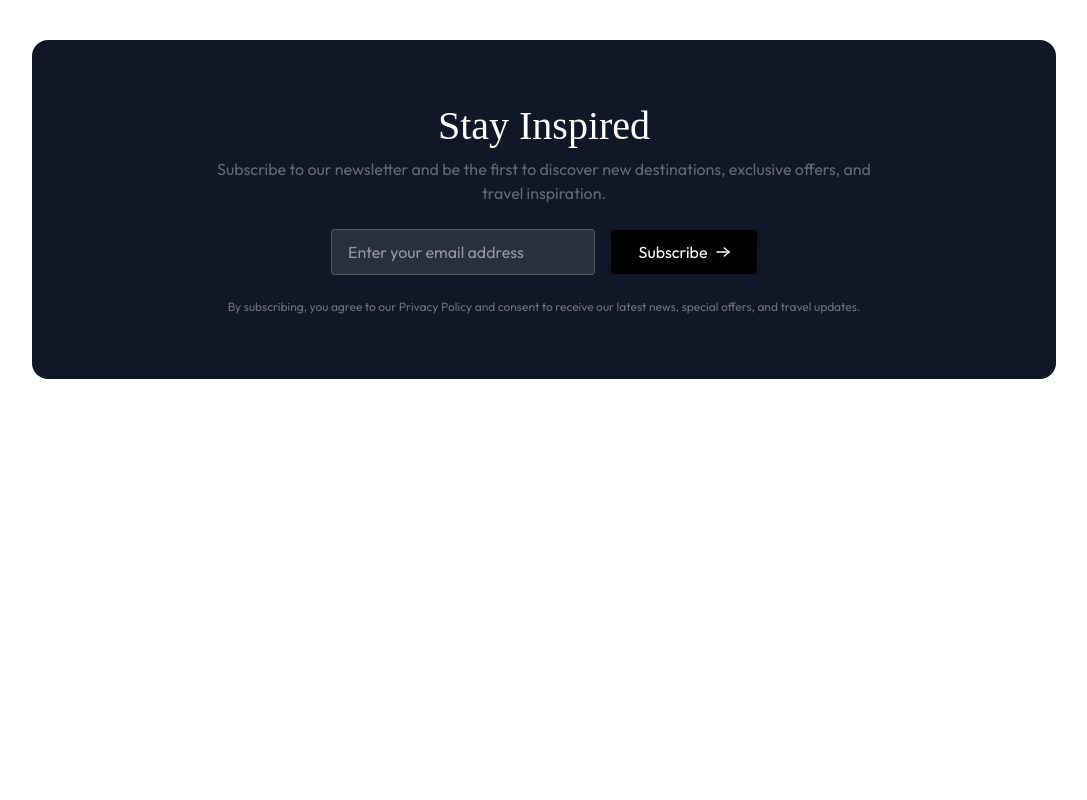
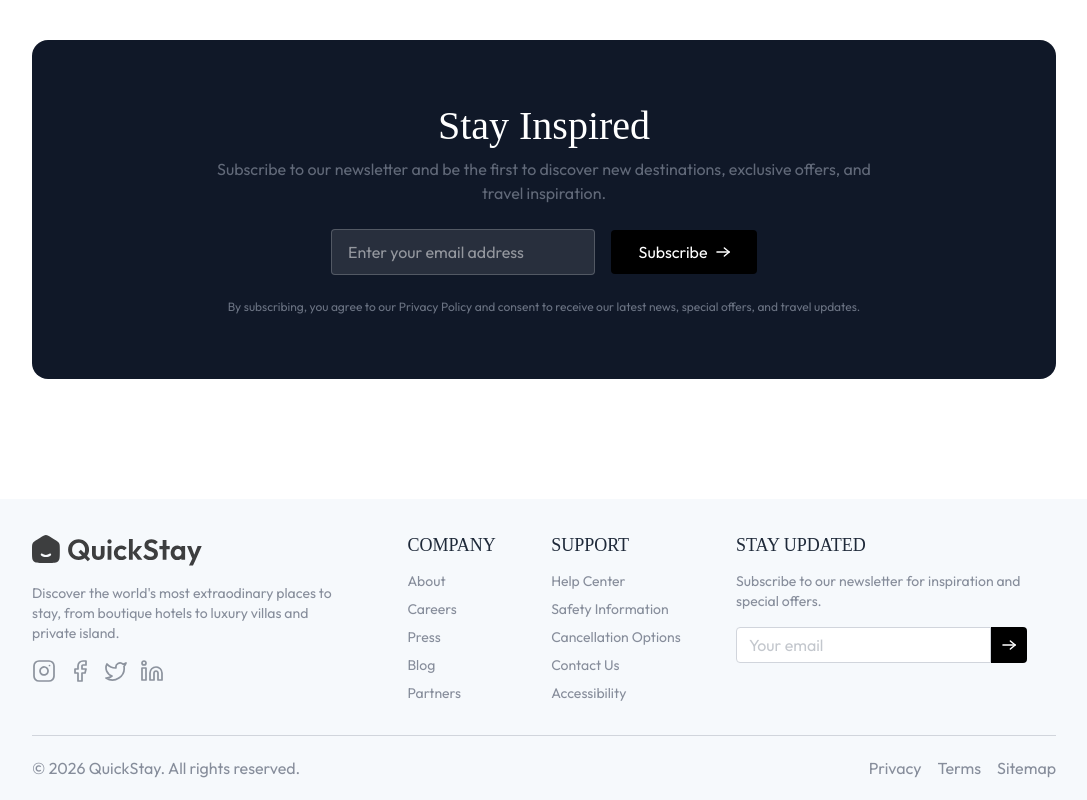
Before and after one commit to pagarwal884/Hotel_Booking_Frontend, a React (Vite) app: page / in a window 1280 px wide. Shown: the part 3387-4187 px from the top of the page, without its empty margins (96-1183 px from the left). Before the commit the page ends 3886 px from the top, so only its background shows below. Built offline with nearby package versions, Linux system fonts and the light colour scheme; no server answers; a web font is replaced by a local one.

Commit message:
Added Footer and complete The landing page

```diff
--- a/src/App.jsx
+++ b/src/App.jsx
@@ -1,6 +1,7 @@
 import { Route, Routes, useLocation } from "react-router-dom"
 import Navbar from "./components/Navbar"
 import Home from "./pages/Home"
+import Footer from "./components/Footer"
 
 
 const App = () => {
@@ -15,6 +16,7 @@
           <Route path="/" element={<Home />}/>
         </Routes>
       </div>
+      <Footer />
     </div>
   )
 }
--- /dev/null
+++ b/src/components/Footer.jsx
@@ -0,0 +1,73 @@
+import { assets } from "../assets/assets"
+
+const Footer = () => {
+  return (
+    <div className='bg-[#F6F9FC] text-gray-500/80 pt-8 px-6 md:px-16 lg:px-24 xl:px-32'>
+            <div className='flex flex-wrap justify-between gap-12 md:gap-6'>
+                <div className='max-w-80'>
+                    <img src={assets.logo} alt="logo" className='mb-4 h-8 md:h-9 invert opacity-75' />
+                    <p className='text-sm'>
+                        Discover the world's most extraodinary places to stay, from boutique hotels to luxury villas and private island.
+                    </p>
+                    <div className='flex items-center gap-3 mt-4'>
+                        {/* Instagram */}
+                        <img src={assets.instagramIcon} alt="" className="w-6"/>
+                        {/* Facebook */}
+                        <img src={assets.facebookIcon} alt="" className="w-6"/>
+                        {/* Twitter */}
+                        <img src={assets.twitterIcon} alt="" className="w-6"/>
+                        {/* LinkedIn */}
+                        <img src={assets.linkendinIcon} alt="" className="w-6"/>
+                    </div>
+                </div>
+
+                <div>
+                    <p className='font-playfair text-lg text-gray-800'>COMPANY</p>
+                    <ul className='mt-3 flex flex-col gap-2 text-sm'>
+                        <li><a href="#">About</a></li>
+                        <li><a href="#">Careers</a></li>
+                        <li><a href="#">Press</a></li>
+                        <li><a href="#">Blog</a></li>
+                        <li><a href="#">Partners</a></li>
+                    </ul>
+                </div>
+
+                <div>
+                    <p className='font-playfair text-lg text-gray-800'>SUPPORT</p>
+                    <ul className='mt-3 flex flex-col gap-2 text-sm'>
+                        <li><a href="#">Help Center</a></li>
+                        <li><a href="#">Safety Information</a></li>
+                        <li><a href="#">Cancellation Options</a></li>
+                        <li><a href="#">Contact Us</a></li>
+                        <li><a href="#">Accessibility</a></li>
+                    </ul>
+                </div>
+
+                <div className='max-w-80'>
+                    <p className='font-playfair text-lg text-gray-800'>STAY UPDATED</p>
+                    <p className='mt-3 text-sm'>
+                        Subscribe to our newsletter for inspiration and special offers.
+                    </p>
+                    <div className='flex items-center mt-4'>
+                        <input type="text" className='bg-white rounded-l border border-gray-300 h-9 px-3 outline-none' placeholder='Your email' />
+                        <button className='flex items-center justify-center bg-black h-9 w-9 aspect-square rounded-r'>
+                            {/* Arrow icon */}
+                            <img src={assets.arrowIcon} alt="" className="w-3.5 invert"/>
+                        </button>
+                    </div>
+                </div>
+            </div>
+            <hr className='border-gray-300 mt-8' />
+            <div className='flex flex-col md:flex-row gap-2 items-center justify-between py-5'>
+                <p>© {new Date().getFullYear()} <a href="https://prebuiltui.com">QuickStay</a>. All rights reserved.</p>
+                <ul className='flex items-center gap-4'>
+                    <li><a href="#">Privacy</a></li>
+                    <li><a href="#">Terms</a></li>
+                    <li><a href="#">Sitemap</a></li>
+                </ul>
+            </div>
+        </div>
+  )
+}
+
+export default Footer
--- a/src/pages/Home.jsx
+++ b/src/pages/Home.jsx
@@ -13,6 +13,7 @@
       <ExclusiveOffer />
       <Testimonials />
       <NewsLetter />
+
     </>
   )
 }
```
